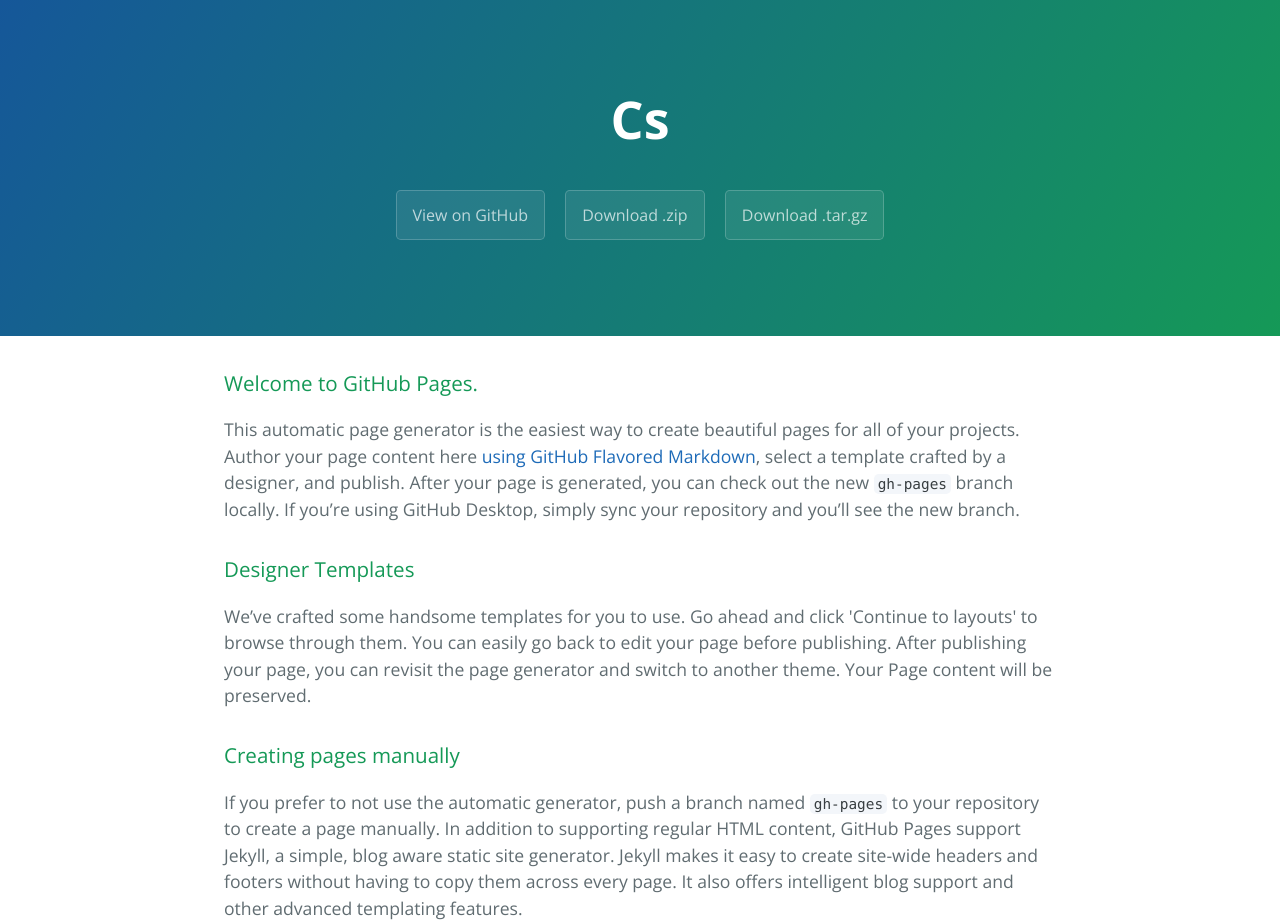
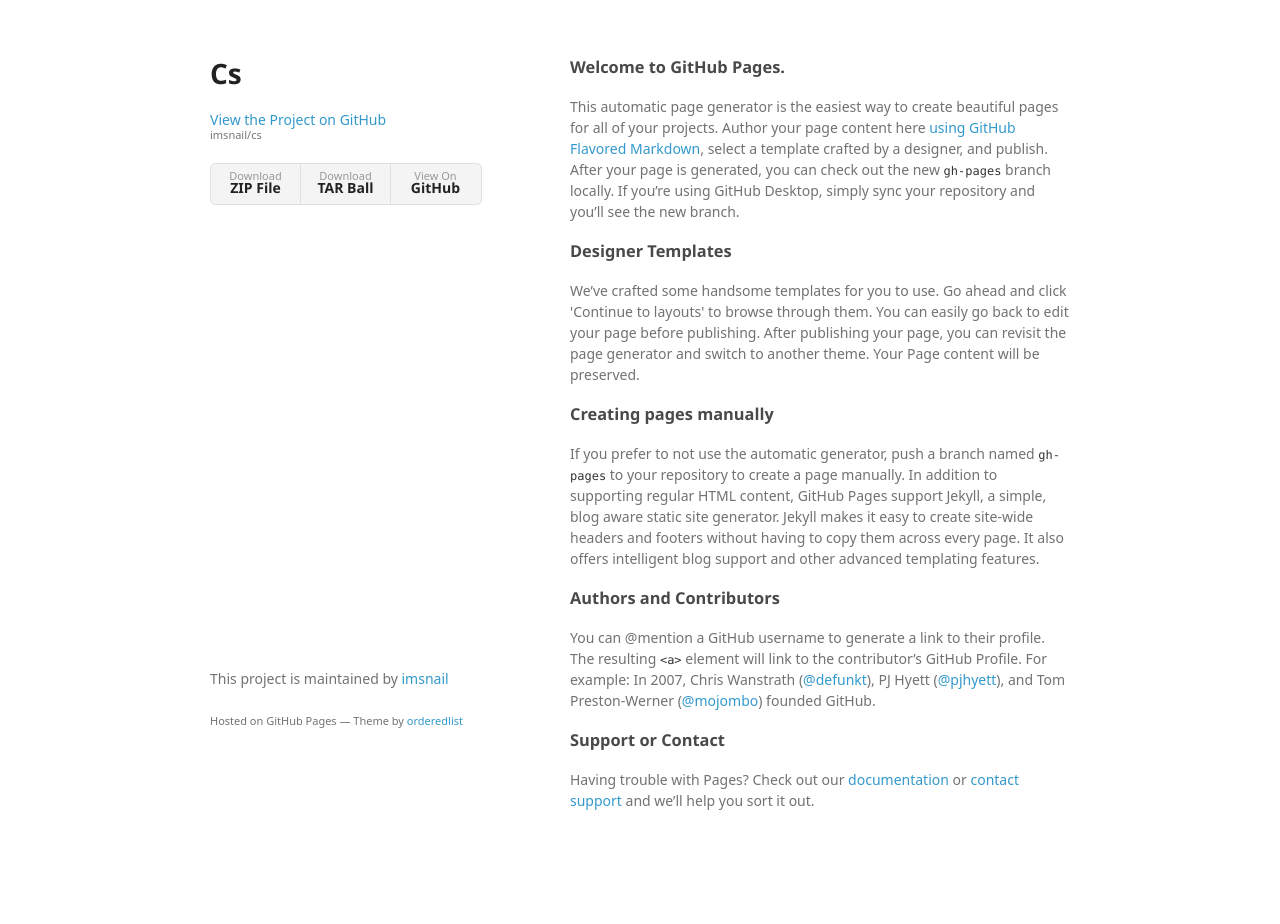
Before and after one commit to imsnail/cs, a plain HTML site: page index.html in a window 1280 px wide. Shown: the top 924 px of the page. After the commit the page ends 881 px from the top, so only its background shows below. Drawn offline with nearby package versions, Linux system fonts and the light colour scheme; a web font is replaced by a local one.

```diff
--- a/index.html
+++ b/index.html
@@ -1,25 +1,34 @@
-<!DOCTYPE html>
-<html lang="en-us">
+<!doctype html>
+<html>
   <head>
-    <meta charset="UTF-8">
+    <meta charset="utf-8">
+    <meta http-equiv="X-UA-Compatible" content="chrome=1">
     <title>Cs by imsnail</title>
-    <meta name="viewport" content="width=device-width, initial-scale=1">
-    <link rel="stylesheet" type="text/css" href="stylesheets/normalize.css" media="screen">
-    <link href='https://fonts.googleapis.com/css?family=Open+Sans:400,700' rel='stylesheet' type='text/css'>
-    <link rel="stylesheet" type="text/css" href="stylesheets/stylesheet.css" media="screen">
-    <link rel="stylesheet" type="text/css" href="stylesheets/github-light.css" media="screen">
+
+    <link rel="stylesheet" href="stylesheets/styles.css">
+    <link rel="stylesheet" href="stylesheets/github-light.css">
+    <meta name="viewport" content="width=device-width">
+    <!--[if lt IE 9]>
+    <script src="//html5shiv.googlecode.com/svn/trunk/html5.js"></script>
+    <![endif]-->
   </head>
   <body>
-    <section class="page-header">
-      <h1 class="project-name">Cs</h1>
-      <h2 class="project-tagline"></h2>
-      <a href="https://github.com/imsnail/cs" class="btn">View on GitHub</a>
-      <a href="https://github.com/imsnail/cs/zipball/master" class="btn">Download .zip</a>
-      <a href="https://github.com/imsnail/cs/tarball/master" class="btn">Download .tar.gz</a>
-    </section>
+    <div class="wrapper">
+      <header>
+        <h1>Cs</h1>
+        <p></p>
 
-    <section class="main-content">
-      <h3>
+        <p class="view"><a href="https://github.com/imsnail/cs">View the Project on GitHub <small>imsnail/cs</small></a></p>
+
+
+        <ul>
+          <li><a href="https://github.com/imsnail/cs/zipball/master">Download <strong>ZIP File</strong></a></li>
+          <li><a href="https://github.com/imsnail/cs/tarball/master">Download <strong>TAR Ball</strong></a></li>
+          <li><a href="https://github.com/imsnail/cs">View On <strong>GitHub</strong></a></li>
+        </ul>
+      </header>
+      <section>
+        <h3>
 <a id="welcome-to-github-pages" class="anchor" href="#welcome-to-github-pages" aria-hidden="true"><span aria-hidden="true" class="octicon octicon-link"></span></a>Welcome to GitHub Pages.</h3>
 
 <p>This automatic page generator is the easiest way to create beautiful pages for all of your projects. Author your page content here <a href="https://guides.github.com/features/mastering-markdown/">using GitHub Flavored Markdown</a>, select a template crafted by a designer, and publish. After your page is generated, you can check out the new <code>gh-pages</code> branch locally. If you’re using GitHub Desktop, simply sync your repository and you’ll see the new branch.</p>
@@ -43,15 +52,13 @@
 <a id="support-or-contact" class="anchor" href="#support-or-contact" aria-hidden="true"><span aria-hidden="true" class="octicon octicon-link"></span></a>Support or Contact</h3>
 
 <p>Having trouble with Pages? Check out our <a href="https://help.github.com/pages">documentation</a> or <a href="https://github.com/contact">contact support</a> and we’ll help you sort it out.</p>
-
-      <footer class="site-footer">
-        <span class="site-footer-owner"><a href="https://github.com/imsnail/cs">Cs</a> is maintained by <a href="https://github.com/imsnail">imsnail</a>.</span>
-
-        <span class="site-footer-credits">This page was generated by <a href="https://pages.github.com">GitHub Pages</a> using the <a href="https://github.com/jasonlong/cayman-theme">Cayman theme</a> by <a href="https://twitter.com/jasonlong">Jason Long</a>.</span>
+      </section>
+      <footer>
+        <p>This project is maintained by <a href="https://github.com/imsnail">imsnail</a></p>
+        <p><small>Hosted on GitHub Pages &mdash; Theme by <a href="https://github.com/orderedlist">orderedlist</a></small></p>
       </footer>
-
-    </section>
-
+    </div>
+    <script src="javascripts/scale.fix.js"></script>
 
   </body>
 </html>
--- /dev/null
+++ b/javascripts/scale.fix.js
@@ -0,0 +1,17 @@
+var metas = document.getElementsByTagName('meta');
+var i;
+if (navigator.userAgent.match(/iPhone/i)) {
+  for (i=0; i<metas.length; i++) {
+    if (metas[i].name == "viewport") {
+      metas[i].content = "width=device-width, minimum-scale=1.0, maximum-scale=1.0";
+    }
+  }
+  document.addEventListener("gesturestart", gestureStart, false);
+}
+function gestureStart() {
+  for (i=0; i<metas.length; i++) {
+    if (metas[i].name == "viewport") {
+      metas[i].content = "width=device-width, minimum-scale=0.25, maximum-scale=1.6";
+    }
+  }
+}
--- /dev/null
+++ b/stylesheets/styles.css
@@ -0,0 +1,324 @@
+@font-face {
+  font-family: 'Noto Sans';
+  font-weight: 400;
+  font-style: normal;
+  src: url('../fonts/Noto-Sans-regular/Noto-Sans-regular.eot');
+  src: url('../fonts/Noto-Sans-regular/Noto-Sans-regular.eot?#iefix') format('embedded-opentype'),
+       local('Noto Sans'),
+       local('Noto-Sans-regular'),
+       url('../fonts/Noto-Sans-regular/Noto-Sans-regular.woff2') format('woff2'),
+       url('../fonts/Noto-Sans-regular/Noto-Sans-regular.woff') format('woff'),
+       url('../fonts/Noto-Sans-regular/Noto-Sans-regular.ttf') format('truetype'),
+       url('../fonts/Noto-Sans-regular/Noto-Sans-regular.svg#NotoSans') format('svg');
+}
+
+@font-face {
+  font-family: 'Noto Sans';
+  font-weight: 700;
+  font-style: normal;
+  src: url('../fonts/Noto-Sans-700/Noto-Sans-700.eot');
+  src: url('../fonts/Noto-Sans-700/Noto-Sans-700.eot?#iefix') format('embedded-opentype'),
+       local('Noto Sans Bold'),
+       local('Noto-Sans-700'),
+       url('../fonts/Noto-Sans-700/Noto-Sans-700.woff2') format('woff2'),
+       url('../fonts/Noto-Sans-700/Noto-Sans-700.woff') format('woff'),
+       url('../fonts/Noto-Sans-700/Noto-Sans-700.ttf') format('truetype'),
+       url('../fonts/Noto-Sans-700/Noto-Sans-700.svg#NotoSans') format('svg');
+}
+
+@font-face {
+  font-family: 'Noto Sans';
+  font-weight: 400;
+  font-style: italic;
+  src: url('../fonts/Noto-Sans-italic/Noto-Sans-italic.eot');
+  src: url('../fonts/Noto-Sans-italic/Noto-Sans-italic.eot?#iefix') format('embedded-opentype'),
+       local('Noto Sans Italic'),
+       local('Noto-Sans-italic'),
+       url('../fonts/Noto-Sans-italic/Noto-Sans-italic.woff2') format('woff2'),
+       url('../fonts/Noto-Sans-italic/Noto-Sans-italic.woff') format('woff'),
+       url('../fonts/Noto-Sans-italic/Noto-Sans-italic.ttf') format('truetype'),
+       url('../fonts/Noto-Sans-italic/Noto-Sans-italic.svg#NotoSans') format('svg');
+}
+
+@font-face {
+  font-family: 'Noto Sans';
+  font-weight: 700;
+  font-style: italic;
+  src: url('../fonts/Noto-Sans-700italic/Noto-Sans-700italic.eot');
+  src: url('../fonts/Noto-Sans-700italic/Noto-Sans-700italic.eot?#iefix') format('embedded-opentype'),
+       local('Noto Sans Bold Italic'),
+       local('Noto-Sans-700italic'),
+       url('../fonts/Noto-Sans-700italic/Noto-Sans-700italic.woff2') format('woff2'),
+       url('../fonts/Noto-Sans-700italic/Noto-Sans-700italic.woff') format('woff'),
+       url('../fonts/Noto-Sans-700italic/Noto-Sans-700italic.ttf') format('truetype'),
+       url('../fonts/Noto-Sans-700italic/Noto-Sans-700italic.svg#NotoSans') format('svg');
+}
+
+body {
+  background-color: #fff;
+  padding:50px;
+  font: 14px/1.5 "Noto Sans", "Helvetica Neue", Helvetica, Arial, sans-serif;
+  color:#727272;
+  font-weight:400;
+}
+
+h1, h2, h3, h4, h5, h6 {
+  color:#222;
+  margin:0 0 20px;
+}
+
+p, ul, ol, table, pre, dl {
+  margin:0 0 20px;
+}
+
+h1, h2, h3 {
+  line-height:1.1;
+}
+
+h1 {
+  font-size:28px;
+}
+
+h2 {
+  color:#393939;
+}
+
+h3, h4, h5, h6 {
+  color:#494949;
+}
+
+a {
+  color:#39c;
+  text-decoration:none;
+}
+
+a:hover {
+  color:#069;
+}
+
+a small {
+  font-size:11px;
+  color:#777;
+  margin-top:-0.3em;
+  display:block;
+}
+
+a:hover small {
+  color:#777;
+}
+
+.wrapper {
+  width:860px;
+  margin:0 auto;
+}
+
+blockquote {
+  border-left:1px solid #e5e5e5;
+  margin:0;
+  padding:0 0 0 20px;
+  font-style:italic;
+}
+
+code, pre {
+  font-family:Monaco, Bitstream Vera Sans Mono, Lucida Console, Terminal, Consolas, Liberation Mono, DejaVu Sans Mono, Courier New, monospace;
+  color:#333;
+  font-size:12px;
+}
+
+pre {
+  padding:8px 15px;
+  background: #f8f8f8;
+  border-radius:5px;
+  border:1px solid #e5e5e5;
+  overflow-x: auto;
+}
+
+table {
+  width:100%;
+  border-collapse:collapse;
+}
+
+th, td {
+  text-align:left;
+  padding:5px 10px;
+  border-bottom:1px solid #e5e5e5;
+}
+
+dt {
+  color:#444;
+  font-weight:700;
+}
+
+th {
+  color:#444;
+}
+
+img {
+  max-width:100%;
+}
+
+header {
+  width:270px;
+  float:left;
+  position:fixed;
+  -webkit-font-smoothing:subpixel-antialiased;
+}
+
+header ul {
+  list-style:none;
+  height:40px;
+  padding:0;
+  background: #f4f4f4;
+  border-radius:5px;
+  border:1px solid #e0e0e0;
+  width:270px;
+}
+
+header li {
+  width:89px;
+  float:left;
+  border-right:1px solid #e0e0e0;
+  height:40px;
+}
+
+header li:first-child a {
+  border-radius:5px 0 0 5px;
+}
+
+header li:last-child a {
+  border-radius:0 5px 5px 0;
+}
+
+header ul a {
+  line-height:1;
+  font-size:11px;
+  color:#999;
+  display:block;
+  text-align:center;
+  padding-top:6px;
+  height:34px;
+}
+
+header ul a:hover {
+  color:#999;
+}
+
+header ul a:active {
+  background-color:#f0f0f0;
+}
+
+strong {
+  color:#222;
+  font-weight:700;
+}
+
+header ul li + li + li {
+  border-right:none;
+  width:89px;
+}
+
+header ul a strong {
+  font-size:14px;
+  display:block;
+  color:#222;
+}
+
+section {
+  width:500px;
+  float:right;
+  padding-bottom:50px;
+}
+
+small {
+  font-size:11px;
+}
+
+hr {
+  border:0;
+  background:#e5e5e5;
+  height:1px;
+  margin:0 0 20px;
+}
+
+footer {
+  width:270px;
+  float:left;
+  position:fixed;
+  bottom:50px;
+  -webkit-font-smoothing:subpixel-antialiased;
+}
+
+@media print, screen and (max-width: 960px) {
+
+  div.wrapper {
+    width:auto;
+    margin:0;
+  }
+
+  header, section, footer {
+    float:none;
+    position:static;
+    width:auto;
+  }
+
+  header {
+    padding-right:320px;
+  }
+
+  section {
+    border:1px solid #e5e5e5;
+    border-width:1px 0;
+    padding:20px 0;
+    margin:0 0 20px;
+  }
+
+  header a small {
+    display:inline;
+  }
+
+  header ul {
+    position:absolute;
+    right:50px;
+    top:52px;
+  }
+}
+
+@media print, screen and (max-width: 720px) {
+  body {
+    word-wrap:break-word;
+  }
+
+  header {
+    padding:0;
+  }
+
+  header ul, header p.view {
+    position:static;
+  }
+
+  pre, code {
+    word-wrap:normal;
+  }
+}
+
+@media print, screen and (max-width: 480px) {
+  body {
+    padding:15px;
+  }
+
+  header ul {
+    width:99%;
+  }
+
+  header li, header ul li + li + li {
+    width:33%;
+  }
+}
+
+@media print {
+  body {
+    padding:0.4in;
+    font-size:12pt;
+    color:#444;
+  }
+}
```
